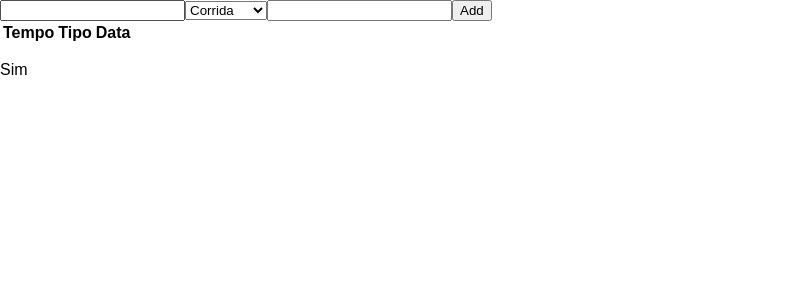
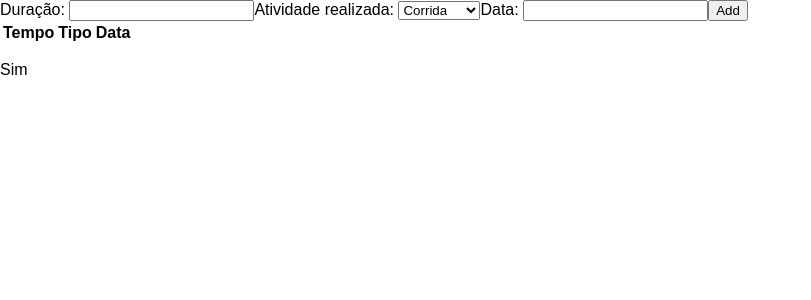
Before and after one commit to igorrfc/workout-log, a React (Create React App) app: page / in a window 1280 px wide. Shown: the top 300 px of the page, without its empty margins (0-811 px from the left). Built offline with nearby package versions, Linux system fonts and the light colour scheme.

Commit message:
Update the WorkoutLog container
changing its structure to extends of a React Component and adding an initial state to it.

```diff
--- a/src/components/WorkoutForm.js
+++ b/src/components/WorkoutForm.js
@@ -1,7 +1,10 @@
 import React from 'react';
 import { PropTypes } from 'prop-types';
+import MaskedInput from 'react-text-mask';
 
-const activities = [
+import { validateForm } from '../validations/workoutForm';
+
+const ACTIVITIES = [
   {
     value: 'jogging',
     name:  'Corrida',
@@ -14,23 +17,58 @@ const activities = [
 
 const handleChange = (updateFormField) => (event) => updateFormField(event.target.name, event.target.value);
 
-const WorkoutForm = ({ form, updateFormField, addWorkout }) => (
+const onSubmit = (component, addWorkout, form) => {
+  if (validateForm(component, form)) {
+    addWorkout(form);
+  }
+};
+
+class WorkoutForm extends React.Component {
+  constructor() {
+    super();
+    this.state = {
+      errors: {
+        duration: '',
+        date: '',
+      },
+    };
+  };
+
+  render() {
+    const { form, updateFormField, addWorkout, registries } = this.props;
+
+    return (
       <form action='javascript:void(0);'>
+        <label htmlFor='duration'>Duração: </label>
         <input
-      type='text'
-      name='duration'
+          type={'text'}
+          name={'duration'}
           onChange={handleChange(updateFormField)}
           value={form.duration}
         />
+        <span>{ this.state.errors.duration }</span>
+
+        <label htmlFor='activity'>Atividade realizada: </label>
         <select name='activity' onChange={handleChange(updateFormField)} value={form.activity} >
-      {activities.map((activity, index) =>
+          {ACTIVITIES.map((activity, index) =>
             <option key={`activity-option-${index}`} value={activity.value}>{activity.name}</option>
           )}
         </select>
-    <input type='text' name='date' onChange={handleChange(updateFormField)} value={form.date} />
-    <input type='submit' value='Add' onClick={ () => addWorkout(form) } />
+
+        <label htmlFor='date'>Data: </label>
+        <input
+          type='text'
+          name='date'
+          onChange={handleChange(updateFormField)}
+          value={form.date}
+        />
+        <span>{ this.state.errors.date }</span>
+
+        <input type='submit' value='Add' onClick={ () => onSubmit(this, addWorkout, form) } />
       </form>
     );
+  }
+}
 
 WorkoutForm.propTypes = {
   form: PropTypes.object.isRequired,
--- a/src/containers/WorkoutLog.js
+++ b/src/containers/WorkoutLog.js
@@ -10,8 +10,15 @@ import * as actions from '../actions';
 
 const WorkoutLog = ({ form, registries, addWorkout, updateFormField }) => (
   <div>
-    <WorkoutForm form={ form } addWorkout={ addWorkout } updateFormField={ updateFormField } />
+    <WorkoutForm
+      form={ form }
+      addWorkout={ addWorkout }
+      updateFormField={ updateFormField }
+      registries={ registries }
+    />
+
     <WorkoutsTable registries={ registries }  />
+
     <WorkoutAverageTime />
   </div>
 );
```
Lines whose indentation alone changed are shown as unchanged.
